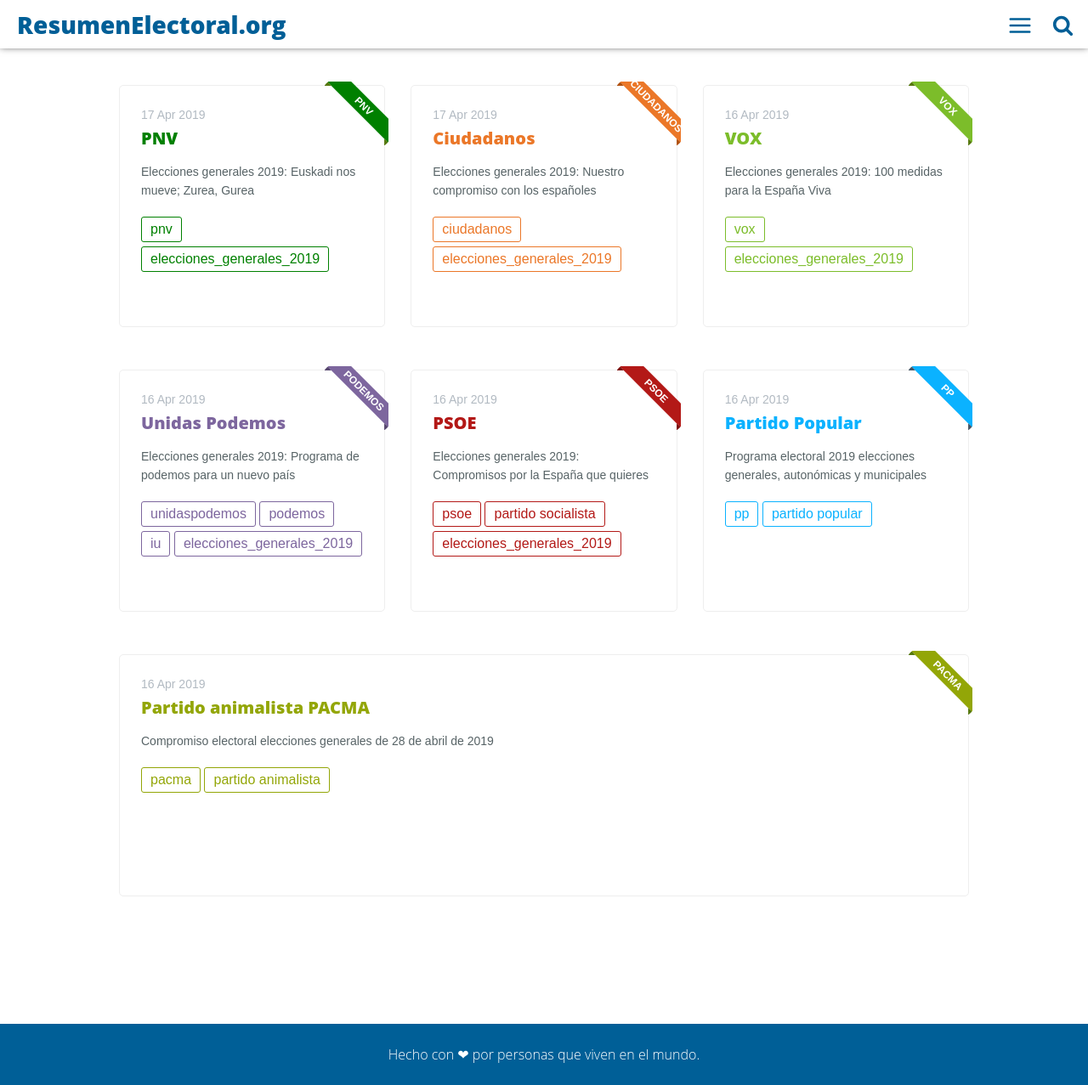
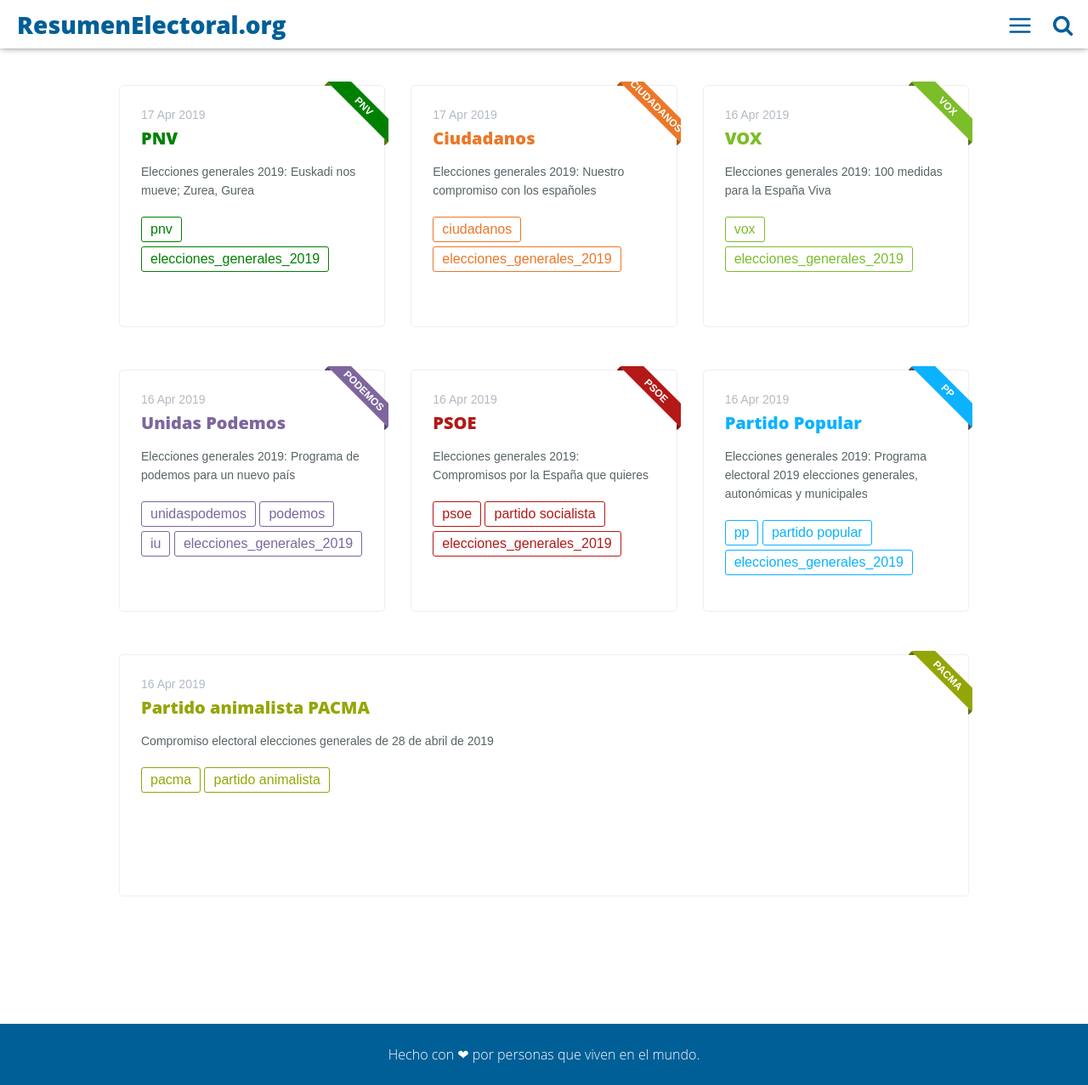
Before and after one commit to resumenelectoral/2019_generales, a Jekyll site: the page built from index.html, in a window 1280 px wide and 1277 px high. Shown: the whole window at 85% size. Built offline with Jekyll 4.4.1, drawn with Linux system fonts in a browser that asks for light colours.

Commit message:
Update 2019-04-16-partidopopular.md

```diff
--- a/_posts/2019-04-16-partidopopular.md
+++ b/_posts/2019-04-16-partidopopular.md
@@ -8,8 +8,9 @@
 tags:
 - "pp"
 - "partido popular"
+- "elecciones_generales_2019"
 twitter_text: "Resumen electoral para las generales de 2019 de PP"
-introduction: "Programa electoral 2019 elecciones generales, autonómicas y municipales"
+introduction: "Elecciones generales 2019: Programa electoral 2019 elecciones generales, autonómicas y municipales"
 ---
 
 [Enlace al programa electoral completo](http://www.pp.es/sites/default/files/documentos/programa_electoral_2019_pp_0.pdf)
```
